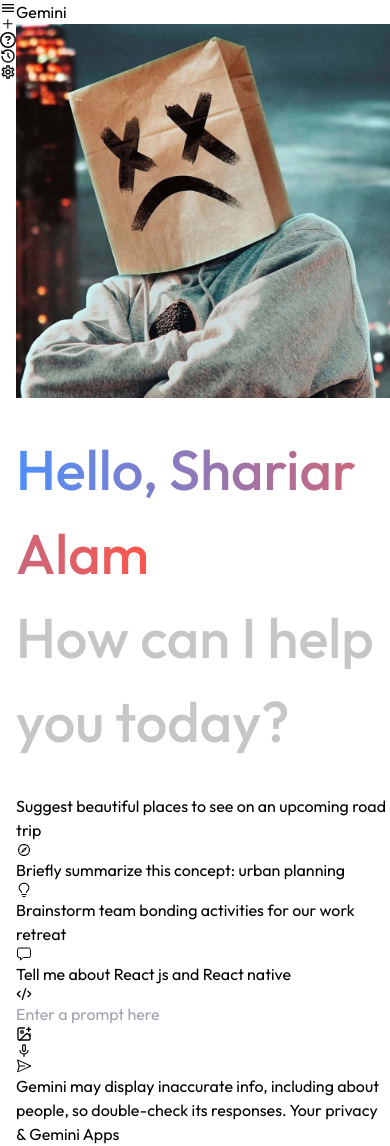
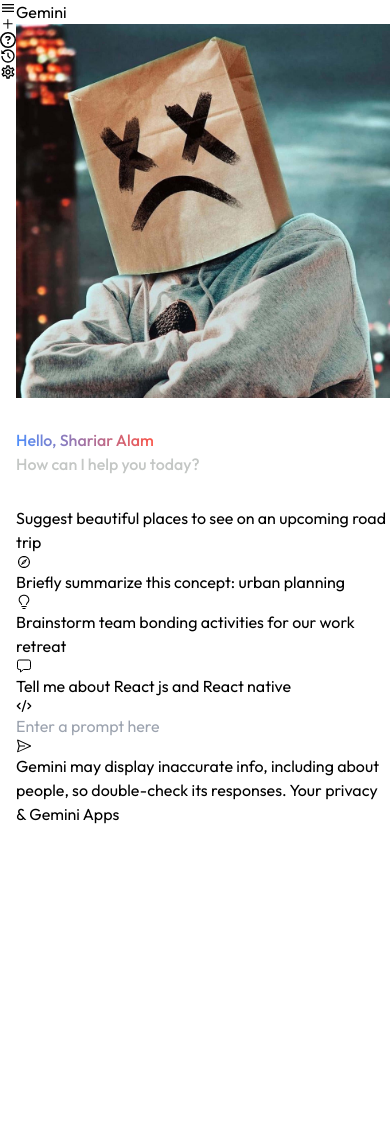
Before and after one commit to Shariar2006/gemini-clone, a React (Vite) app: page / in a window 390 px wide. After the commit the page ends 844 px from the top, so only its background shows below. Built offline with nearby package versions, Linux system fonts and the light colour scheme.

Commit message:
ui responsive done

```diff
--- /dev/null
+++ b/src/Components/Cards/Cards.jsx
@@ -0,0 +1,31 @@
+import { LiaCompass } from "react-icons/lia";
+import { LuCode2 } from "react-icons/lu";
+import { GoLightBulb } from "react-icons/go";
+import { IoChatboxOutline } from "react-icons/io5";
+
+const Cards = () => {
+    return (
+        <div className="">
+            <div className="grid grid-cols-4 gap-4 w-full overflow-y-auto">
+                    <div className="relative cursor-pointer hover:bg-[#ebecee] bg-[#f0f4f9] w-[202px] h-52 p-4 rounded-xl text-gray-600">
+                        <p>Suggest beautiful places to see on an upcoming road trip</p>
+                        <LiaCompass className="absolute right-4 bottom-4 w-8 h-8 text-black bg-white rounded-full p-1" />
+                    </div>
+                    <div className="relative cursor-pointer hover:bg-[#ebecee] bg-[#f0f4f9] w-[202px] h-52 p-4 rounded-xl text-gray-600 ml-36 md:ml-16 lg:ml-0">
+                        <p>Briefly summarize this concept: urban planning</p>
+                        <GoLightBulb className="absolute right-4 bottom-4 w-8 h-8 text-black bg-white rounded-full p-1" />
+                    </div>
+                    <div className="relative cursor-pointer hover:bg-[#ebecee] bg-[#f0f4f9] w-[202px] h-52 p-4 rounded-xl text-gray-600 ml-72 md:ml-32 lg:ml-0">
+                        <p>Brainstorm team bonding activities for our work retreat</p>
+                        <IoChatboxOutline className="absolute right-4 bottom-4 w-8 h-8 text-black bg-white rounded-full p-1" />
+                    </div>
+                    <div className="relative cursor-pointer hover:bg-[#ebecee] bg-[#f0f4f9] w-[202px] h-52 p-4 rounded-xl text-gray-600 ml-[432px] md:ml-48 lg:ml-0">
+                        <p>Tell me about React js and React native</p>
+                        <LuCode2 className="absolute right-4 bottom-4 w-8 h-8 text-black bg-white rounded-full p-1" />
+                    </div>
+                </div>
+        </div>
+    );
+};
+
+export default Cards;
--- a/src/Components/MainLayOut/MainLayOut.css
+++ b/src/Components/MainLayOut/MainLayOut.css
@@ -1,6 +1,6 @@
 .welcomeText{
     margin: 30px 0px;
-    font-size: 56px;
+    /* font-size: 56px; */
     color: #c4c7c5;
     font-weight: 500;
 }
--- a/src/Components/MainLayOut/MainLayOut.jsx
+++ b/src/Components/MainLayOut/MainLayOut.jsx
@@ -1,50 +1,30 @@
 import profile from "../../../public/profile.jpg"
-import { LiaCompass } from "react-icons/lia";
-import { LuCode2 } from "react-icons/lu";
-import { GoLightBulb } from "react-icons/go";
-import { IoChatboxOutline } from "react-icons/io5";
 import { VscSend } from "react-icons/vsc";
-import { MdOutlineKeyboardVoice } from "react-icons/md";
-import { LuImagePlus } from "react-icons/lu";
+// import { MdOutlineKeyboardVoice } from "react-icons/md";
+// import { LuImagePlus } from "react-icons/lu";
 import "./MainLayOut.css"
+import Cards from "../Cards/Cards";
 
 const MainLayOut = () => {
     return (
         <div className="flex-1 min-h-screen relative pt-5 pl-5 pr-5 ">
-            <div className="flex justify-between items-center">
-                <h1 className="text-2xl text-[#4c4b4b]">Gemini</h1>
+            <div className="md:flex justify-between items-center ml-60 md:ml-0">
+                <h1 className="text-2xl hidden md:block text-[#4c4b4b]">Gemini</h1>
                 <img src={profile} className="w-14 h-14 rounded-full" alt="profile picture" />
             </div>
 
             <div className="max-w-4xl mx-auto pt-5 pl-5 pr-5">
-                <div className="welcomeText">
+                <div className="welcomeText text-[25px] md:text-[56px]">
                     <p><span>Hello, Shariar Alam</span></p>
                     <p>How can I help you today?</p>
                 </div>
-                <div className="grid grid-cols-2 lg:grid-cols-4 gap-4 overflow-y-auto">
-                    <div className="relative cursor-pointer hover:bg-[#ebecee] bg-[#f0f4f9] h-52 p-4 rounded-xl text-gray-600">
-                        <p>Suggest beautiful places to see on an upcoming road trip</p>
-                        <LiaCompass className="absolute right-4 bottom-4 w-8 h-8 text-black bg-white rounded-full p-1" />
-                    </div>
-                    <div className="relative cursor-pointer hover:bg-[#ebecee] bg-[#f0f4f9] h-52 p-4 rounded-xl text-gray-600">
-                        <p>Briefly summarize this concept: urban planning</p>
-                        <GoLightBulb className="absolute right-4 bottom-4 w-8 h-8 text-black bg-white rounded-full p-1" />
-                    </div>
-                    <div className="relative cursor-pointer hover:bg-[#ebecee] bg-[#f0f4f9] h-52 p-4 rounded-xl text-gray-600">
-                        <p>Brainstorm team bonding activities for our work retreat</p>
-                        <IoChatboxOutline className="absolute right-4 bottom-4 w-8 h-8 text-black bg-white rounded-full p-1" />
-                    </div>
-                    <div className="relative cursor-pointer hover:bg-[#ebecee] bg-[#f0f4f9] h-52 p-4 rounded-xl text-gray-600">
-                        <p>Tell me about React js and React native</p>
-                        <LuCode2 className="absolute right-4 bottom-4 w-8 h-8 text-black bg-white rounded-full p-1" />
-                    </div>
-                </div>
+                <Cards/>
                 <div>
                     <div className="relative mt-10">
                         <input className="bg-[#F0F4F9] outline-none w-full p-5 rounded-full" type="text" placeholder="Enter a prompt here" />
                         <div className="absolute flex gap-3 text-xl -mt-11 right-5">
-                            <LuImagePlus />
-                            <MdOutlineKeyboardVoice />
+                            {/* <LuImagePlus /> */}
+                            {/* <MdOutlineKeyboardVoice /> */}
                             <VscSend />
                         </div>
                     </div>
```
